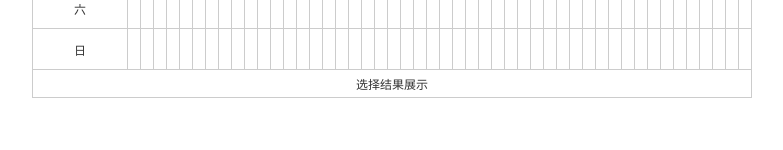
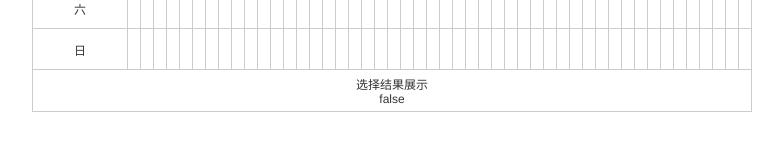
Before and after one commit to yujianquan/vungle, a Vue app: page / in a window 1280 px wide. Shown: the part 386-536 px from the top of the page, without its empty margins (248-1031 px from the left). Built offline with nearby package versions, Linux system fonts and the light colour scheme.

Commit message:
feat:展示勾选结果展示的数据结构完成构建

```diff
--- a/src/components/layout.vue
+++ b/src/components/layout.vue
@@ -42,6 +42,13 @@
             <tr>
                 <td colspan="49" class="font-primary tac">
                     <div>选择结果展示</div>
+                    {{hasChecked}}
+                    <template v-for="w in 7">
+                        <div class="week-line" :key="w" v-if="calender.checkedMapList[w].length">
+                            <label>{{w}}</label>
+                            <div class="cont">{{formatCheckedDate(calender.checkedMapList[w])}}</div>
+                        </div>
+                    </template>
                 </td>
             </tr>
         </table>
@@ -49,11 +56,33 @@
 </template>
 <script>
 import Calender from '../service/calender'
+import { deepCopy } from '../util/index'
 export default {
     name:"LayoutComponent",
     data(){
         return {
+            // 初始化calendar，只是提前放置一些key，后续会被new Calender覆盖
             calender:null
+        }
+    },
+    computed:{
+        // 计算是否有选中
+        hasChecked(){
+            // keys是周一周二周三周四等等
+            const keys = Object.keys(this.calender.checkedMapList)
+            let hasNodeChecked = false
+            try {
+                 keys.forEach(key => {
+                    // 判断周一周二周三周四等等对应的已选项为不为空
+                    if(this.calender.checkedMapList[key].length){
+                        hasNodeChecked = true
+                    }
+                })
+            } catch (error) {
+                return false
+            }
+
+            return hasNodeChecked
         }
     },
     methods:{
@@ -81,6 +110,49 @@ export default {
           }
           this.calender.delayMouseMove(target.dataset)
         },
+        /**
+         * @param dateArray 是周一周二周三等返回的已选择的时间，需要格式化成[00:00 ~ 00:30]的格式,并且计算出连续时间段
+         */
+        formatCheckedDate(dateArray){
+            console.log(dateArray);
+            if(!dateArray || !dateArray.length) return
+            let array = deepCopy(dateArray)
+            const keys = array.reduce((k,a) => {
+                k.push(a.key)
+                return k
+            },[])
+            console.log(keys);
+            let tempArray = []
+            let index = 0
+            // eslint-disable-next-line no-constant-condition
+            while(true){
+                if(!array.length) break
+                let dateNode = array.shift()
+                console.log(dateNode);
+                if(!tempArray[index]) {
+                    tempArray[index] = []
+                }
+                tempArray[index].push(dateNode)
+                console.log(dateNode.next);
+                if(keys.includes(dateNode.next)) {
+                    console.log('here');
+                    // eslint-disable-next-line no-constant-condition
+                    while(true){
+                        let nextNodeKey = dateNode.next
+                        let nextIndex = array.findIndex(a => a.key === nextNodeKey)
+                        if(!nextIndex) break
+
+                        tempArray[index].push(array[nextIndex])
+                        dateNode = array[nextIndex]
+                        array.splice(nextIndex,1)
+                    }
+                }else{
+                    index ++
+                }
+            }
+            console.log(tempArray);
+            return tempArray
+        }
     },
 
     created(){
--- a/src/service/calender.js
+++ b/src/service/calender.js
@@ -1,5 +1,5 @@
 import DateNode from "./dateNode"
-import { cloneDeep } from 'lodash'
+import { deepCopy } from '../util/index'
 
 export default class Calender{
     constructor(){
@@ -51,6 +51,9 @@ export default class Calender{
                 hour = 0
                 week ++
             }
+            // 将node以链表的形式串联起来，方便后续查找连续节点
+            let length = this.dateList.length
+            length && (this.dateList[length-1].next = key)
             this.dateList.push(new DateNode({week,hour,minutes,key}))
         }
     }
@@ -87,6 +90,7 @@ export default class Calender{
 
         this.calcDragArea()
     }
+
     delayMouseUp({ key }){
         // 如果当前没有在拖动，就处理单点击事件
         if(!this.isDragging){
@@ -134,7 +138,7 @@ export default class Calender{
     }
     // 计算已选择时段
     calcCheckedTimePeriod(){
-        const copyDateList = cloneDeep(this.dateList)
+        let copyDateList = deepCopy(this.dateList)
         let week = 1
         // 思路是，将7天的datelist分块,每天分为48个时间片段，将每天的已选项存入checkedMapList中
         const PERIOD = 48
--- a/src/service/dateNode.js
+++ b/src/service/dateNode.js
@@ -4,6 +4,8 @@ export default class DateNode{
         this.hour = options.hour || 0
         this.minutes = options.minutes || 0
         this.key = options.key || ''
+        // 构造一个链表结构的数据
+        this.next = null
 
         // 有没有选中此时段
         this.isChecked = false
--- /dev/null
+++ b/src/util/index.js
@@ -0,0 +1,19 @@
+export const deepCopy = function(obj){
+    if (typeof obj !== 'object' || obj === null) return
+
+    let newObj = obj instanceof Array ? [] : {}
+
+    for(let key in obj){
+
+      if(typeof obj[key]==='object' && obj[key] !== null){
+        //创建一个新的对象
+        newObj[key] = deepCopy(obj[key])
+
+      } else {
+
+        newObj[key] = obj[key]
+      }
+    }
+
+    return newObj
+  }
```
